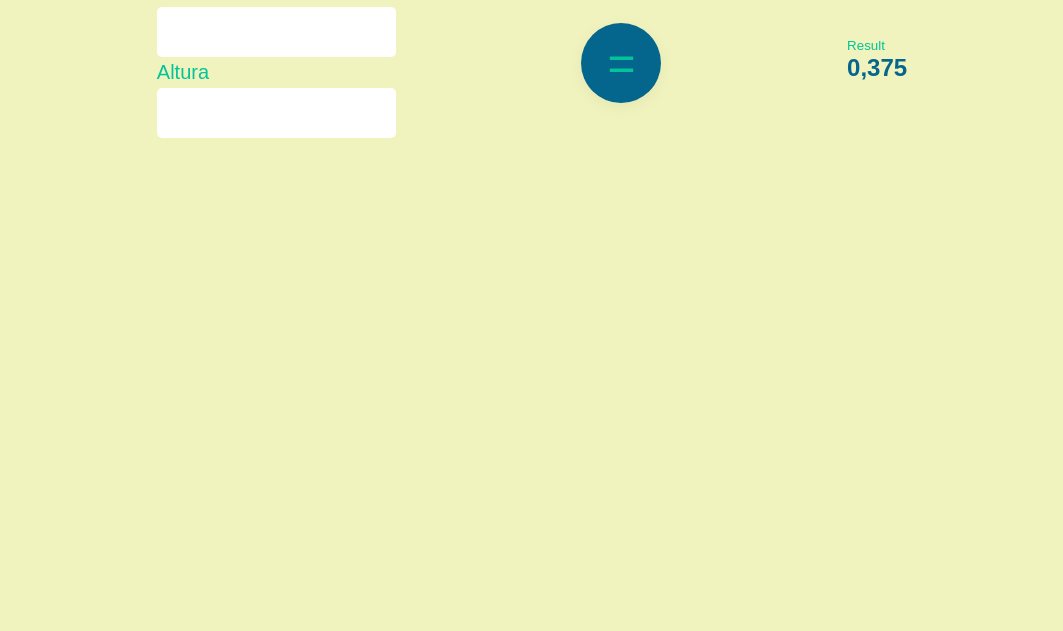
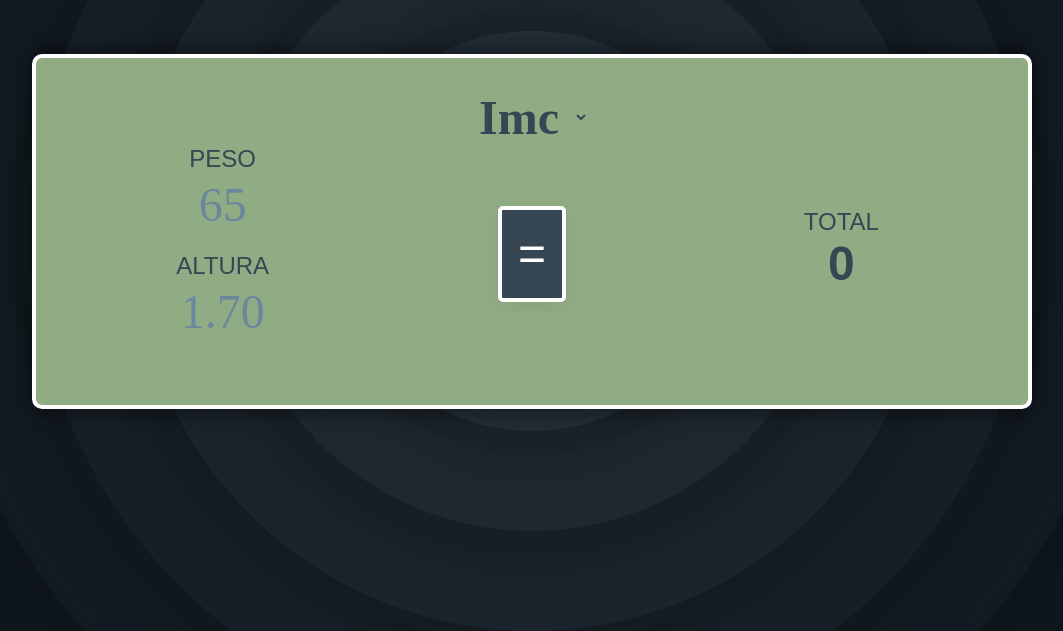
Before and after one commit to pedrovgas/Calc, a plain HTML site: page index.html in a window 1280 px wide. Shown: the part 169-800 px from the top of the page, without its empty margins (108-1171 px from the left). Drawn offline with nearby package versions, Linux system fonts and the light colour scheme; a web font is replaced by a local one.

Commit message:
Ajusta layout calculadora

```diff
--- a/assets/sass/index.scss
+++ b/assets/sass/index.scss
@@ -1,23 +1,27 @@
 // Imports
-@import url('https://fonts.googleapis.com/css2?family=Martel+Sans:wght@200;400;700&display=swap');
+@import url('https://fonts.cdnfonts.com/css/ds-digital');
 @import url('https://fonts.googleapis.com/css2?family=Material+Symbols+Rounded:opsz,wght,FILL,GRAD@48,700,1,-25');
 
 // Variables
-$color-60: #F0F3BD;
-$color-30: #05668D;
-$color-10: #02C39A;
+$color-60: #364652;
+$color-30: #90AC84;
+$color-10: white;
 
 // Code
 * {
+    // box-shadow: inset .25px .25px black, inset -.25px -.25px black;
     padding: 0;
     margin: 0;
     box-sizing: border-box;
 }
 
 body {
-    font-family: 'Martel Sans', sans-serif;
+    font-family: 'DS-Digital', sans-serif;
+    text-transform: uppercase;
     background-color: $color-60;
-    color: $color-30;
+    opacity: 1;
+    background-image: radial-gradient(circle at center center, #c4c4c4, $color-60), repeating-radial-gradient(circle at center center, #c4c4c4, #c4c4c4, 40px, transparent 100px, transparent 20px);
+    background-blend-mode: multiply;
     display: flex;
     justify-content: center;
     align-items: center;
@@ -26,22 +30,27 @@ body {
 }
 
 #container {
+    background-color: $color-30;
+    border-radius: 10px;
+    border: .25rem solid $color-10;
     padding: calc(1rem + 1.25vw);
+    box-shadow: 0 .5rem 1rem rgba($color: #000000, $alpha: .25), 0 -.5rem 1rem rgba($color: #000000, $alpha: .25);
     width: 80vw;
-    height: 80vh;
+    height: auto;
     max-height: 720px;
     max-width: 1000px;
 
-    & select {
+    select {
         text-transform: capitalize;
         background-color: transparent;
         border: none;
-        color: $color-10;
+        font-family: 'DS-Digital';
+        color: $color-60;
         border-radius: 5px;
-        font-size: 1.25rem;
-        height: 2rem;
+        font-size: 3rem;
+        font-weight: 700;
 
-        & option {
+        option {
             margin: 1px;
         }
 
@@ -50,61 +59,102 @@ body {
         }
     }
 
-    & #header {
-        display: flex;
-        justify-content: space-between;
-
-        & h1 {
-            color: $color-10
-        }
+    #header {
+        text-align: center;
     }
 
-    & #body {
+    #container-body {
         display: flex;
         justify-content: space-around;
         align-items: center;
     }
 
-    & #calc-field {
+    #calc-field {
+        flex: auto;
+        width: 33%;
         gap: .25rem;
         display: flex;
         flex-direction: column;
+        text-align: center;
 
-        & label {
-            color: $color-10;
-            font-size: 1.25rem;
+        label {
+            color: $color-60;
+            font-size: 1.5rem;
         }
 
-        & input[type=number] {
-            font-size: 1rem;
+        input::-webkit-outer-spin-button,
+        input::-webkit-inner-spin-button {
+            -webkit-appearance: none;
+            margin: 0;
+        }
+
+        input[type=number] {
+            text-align: center;
+            -moz-appearance: textfield;
             border: none;
-            border-radius: 5px;
-            padding: 1rem;
+            background-color: transparent;
+            color: $color-60;
+            font-family: 'DS-Digital';
+            font-size: 3rem;
+            margin-bottom: 1rem;
+
+            &:focus-visible {
+                outline-style: none;
+            }
+
+            &::placeholder {
+                color: lighten($color: $color-60, $amount: 25%);
+            }
         }
 
 
     }
+
+    #action-field,
+    #result-field {
+        flex: auto;
+        width: 33%;
+        text-align: center;
+    }
+
+    #result-field small {
+        color: $color-60;
+        margin-bottom: 1rem;
+        font-size: 1.5rem;
+    }
 }
 
-small{
+small {
     color: $color-10;
+
 }
 
-#calc {
+button#calc {
     box-shadow: 0 .25rem 1rem rgba($color: #000000, $alpha: .05);
-    width: 5rem;
-    height: 5rem;
+    width: 4.25rem;
+    height: 6rem;
     color: $color-10;
-    background-color: $color-30;
+    background-color: $color-60;
     padding: .5rem;
-    border-radius: 100px;
-    border: none;
+    border-radius: 5px;
+    border: .25rem $color-10 solid;
     margin-top: .5rem;
     font-size: 3rem;
     cursor: pointer;
+    transition: 250ms;
+
     &:hover {
-        background-color: darken($color: $color-30, $amount: 5%);
-        color: lighten($color: $color-10, $amount: 5%);
+        background-color: darken($color: $color-10, $amount: 5%);
+        color: darken($color: $color-60, $amount: 5%);
+        border: $color-60 .25rem solid;
+    }
+}
+
+#result-field {
+    h2 {
+        margin: 0;
+        font-size: 3rem;
+        color: $color-60;
     }
 }
 
--- a/index.html
+++ b/index.html
@@ -11,24 +11,26 @@
 <body>
     <div id="container">
         <div id="header">
-            <h1>Calc</h1>
             <select id="calc-type">
             </select>
         </div>
-        <div id="body">
+        <div id="container-body">
             <div id="calc-field">
                 <label for="value-one">Peso</label>
-                <input id="value-one" type="number">
+                <input id="value-one" placeholder="65" type="number" min="0" max="1000" autofocus>
                 <label for="value-two">Altura</label>
-                <input id="value-two" type="number">
+                <input id="value-two" placeholder="1.70" step="0.1" type="number">
             </div>
-            <div>
+            <div id="action-field">
                 <button id="calc">=</button>
             </div>
             <div id="result-field">
-                <small>Result</small>
-                <h2>0,375</h2>
+                <small>Total</small>
+                <h2>0</h2>
             </div>
+        </div>
+        <div id="footer">
+            <p>&nbsp;</p>
         </div>
     </div>
 
```
Also changed, not shown: assets/css/index.min.css, 1 other file.
